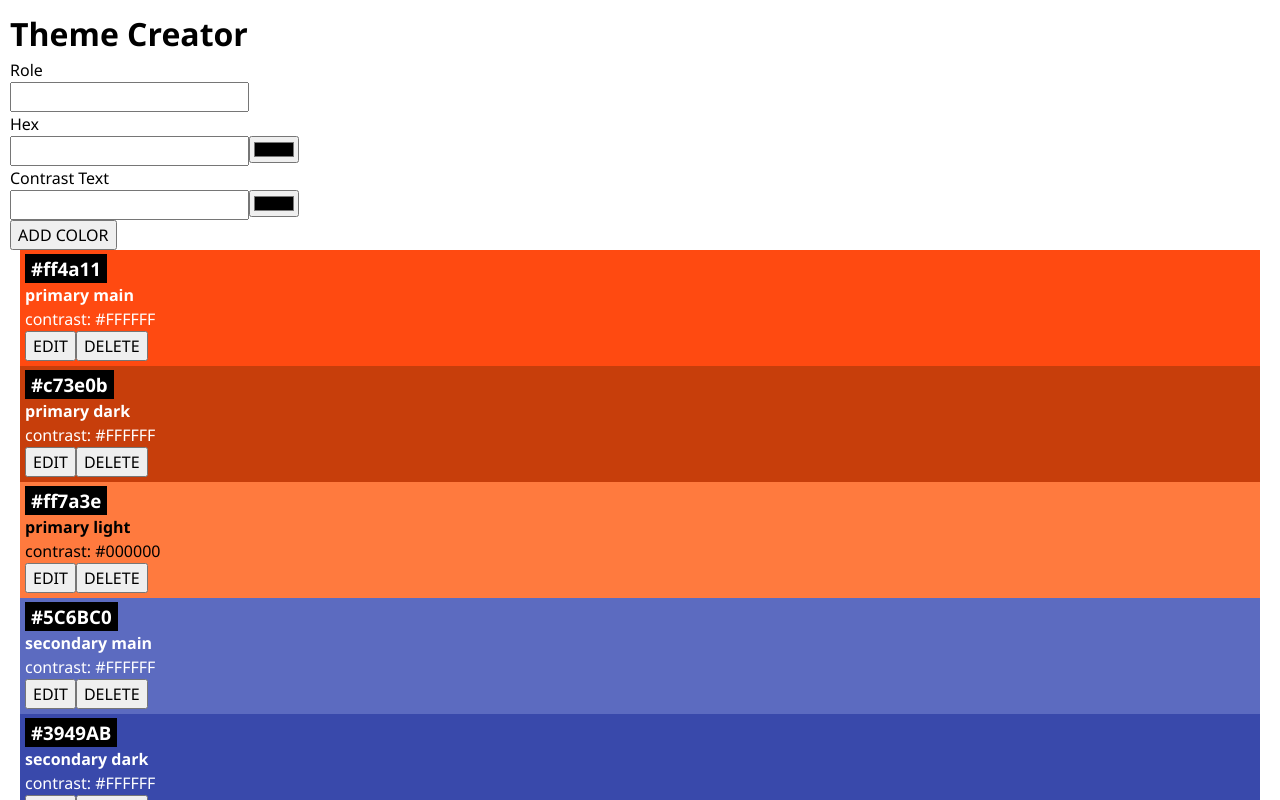
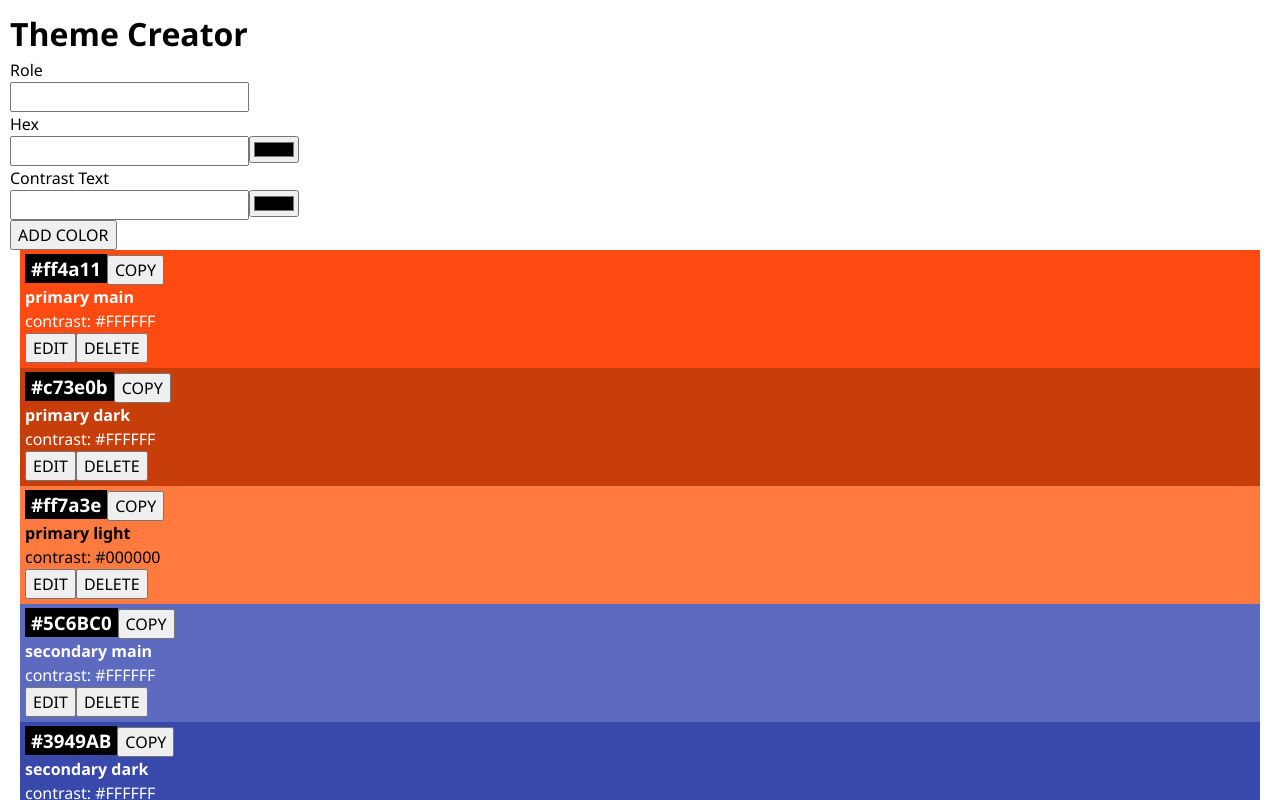
Before and after one commit to ttnguyen15/theme-creator, a React (Vite) app: page / in a window 1280 px wide. Shown: the top 800 px of the page. Built offline with nearby package versions, Linux system fonts and the light colour scheme.

Commit message:
copy to clipboard

```diff
--- a/src/Components/Color/Color.jsx
+++ b/src/Components/Color/Color.jsx
@@ -1,10 +1,12 @@
-import { useState } from "react";
+import { useState, useEffect } from "react";
 import "./Color.css";
 import ColorForm from "../ColorForm/ColorForm";
+import { writeClipboardText } from "./CopyToClipboard.jsx";
 
 export default function Color({ color, onDeleteColor, onEditColor }) {
   const [deleteMode, setDeleteMode] = useState(false);
   const [editMode, setEditMode] = useState(false);
+  const [copyMode, setCopyMode] = useState(false);
 
   function handleDelete() {
     if (deleteMode) {
@@ -22,6 +24,23 @@ export default function Color({ color, onDeleteColor, onEditColor }) {
     setEditMode(false);
   }
 
+  function handleCopy() {
+    setCopyMode(true);
+    writeClipboardText(color.hex);
+  }
+
+  useEffect(() => {
+    let timeoutId;
+    if (copyMode) {
+      timeoutId = setTimeout(() => {
+        setCopyMode(false);
+      }, 3000);
+    }
+    return () => {
+      clearTimeout(timeoutId);
+    };
+  }, [copyMode]);
+
   return (
     <div
       className="color-card"
@@ -31,6 +50,9 @@ export default function Color({ color, onDeleteColor, onEditColor }) {
       }}
     >
       <h3 className="color-card-headline">{color.hex}</h3>
+      <button onClick={handleCopy}>
+        {copyMode ? "SUCCESSFULLY COPIED!" : "COPY"}
+      </button>
       <h4>{color.role}</h4>
       <p>contrast: {color.contrastText}</p>
       {editMode ? (
--- /dev/null
+++ b/src/Components/Color/CopyToClipboard.jsx
@@ -0,0 +1,7 @@
+export async function writeClipboardText(hexCode) {
+    try {
+      await navigator.clipboard.writeText(hexCode);
+    } catch (error) {
+      console.error(error.message);
+    }
+  }
```
